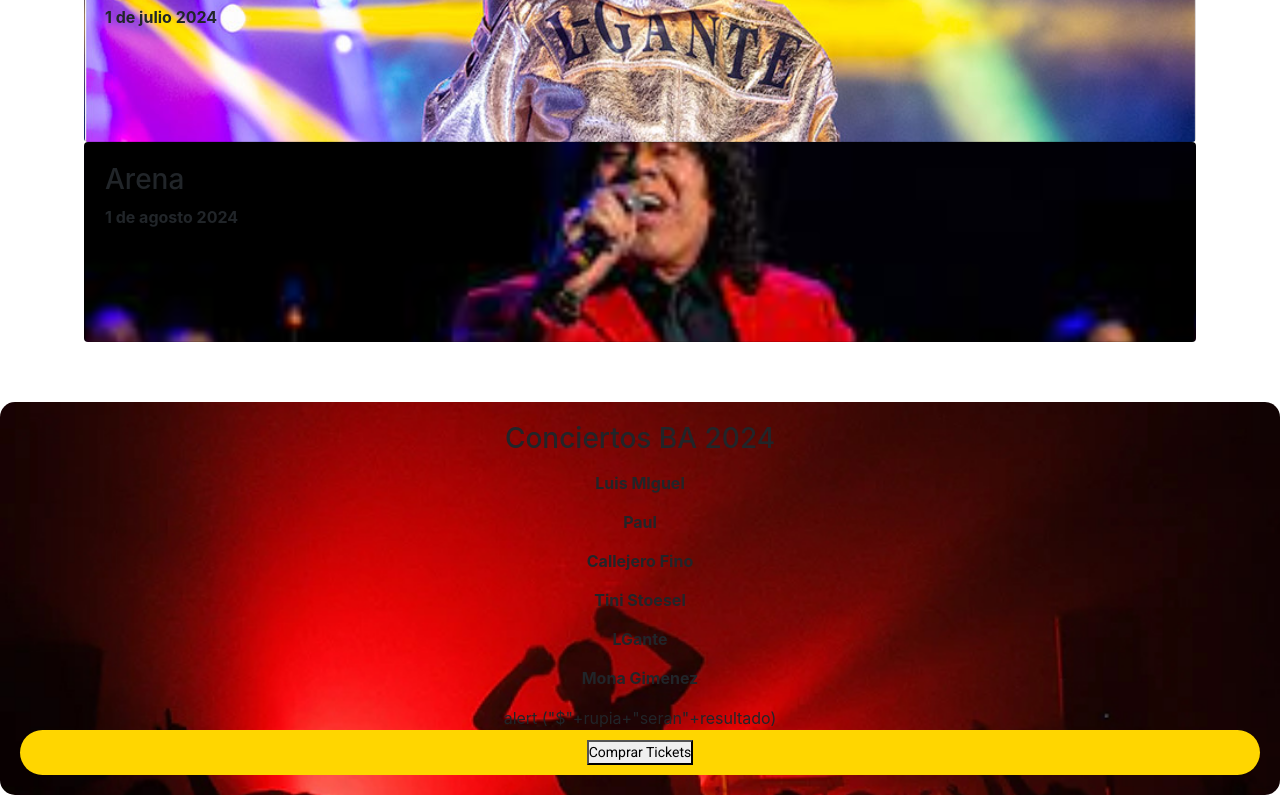
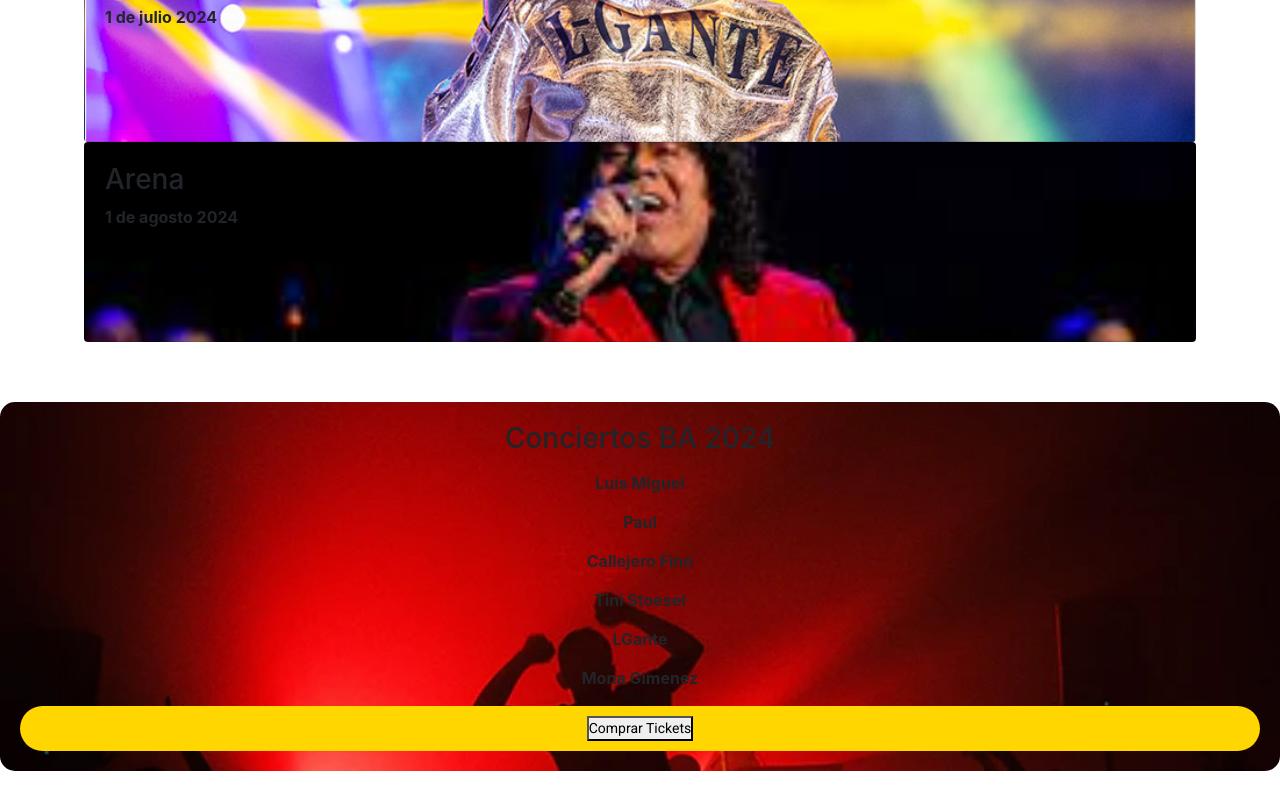
Before and after one commit to Mirtalidia/psychic-enigma, a plain HTML site: page grid-vs-flexbox-codigo_base/index.html in a window 1280 px wide. Shown: the part 974-1769 px from the top of the page. After the commit the page ends 1745 px from the top, so only its background shows below. Drawn offline with nearby package versions, Linux system fonts and the light colour scheme; files whose address does not match are found by name.

Commit message:
Update index.html

```diff
--- a/grid-vs-flexbox-codigo_base/index.html
+++ b/grid-vs-flexbox-codigo_base/index.html
@@ -105,7 +105,7 @@
 				<li>LGante</li>
 				<li>Mona Gimenez</li>
 			</ul>
-			alert ("$"+rupia+"seran"+resultado)
+
 
 			<form class="boton" method="get" action="index_form.html">
 				<button type="submit"> Comprar Tickets
```
